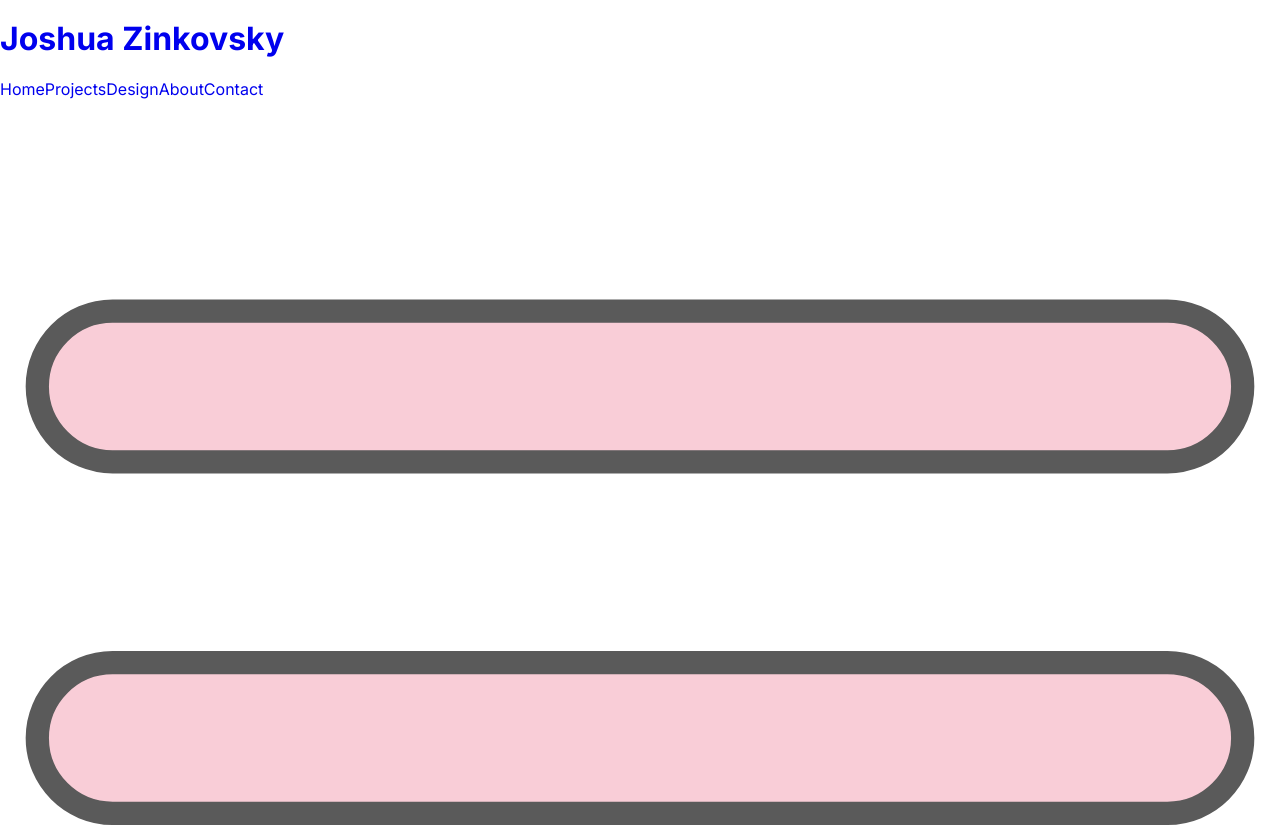
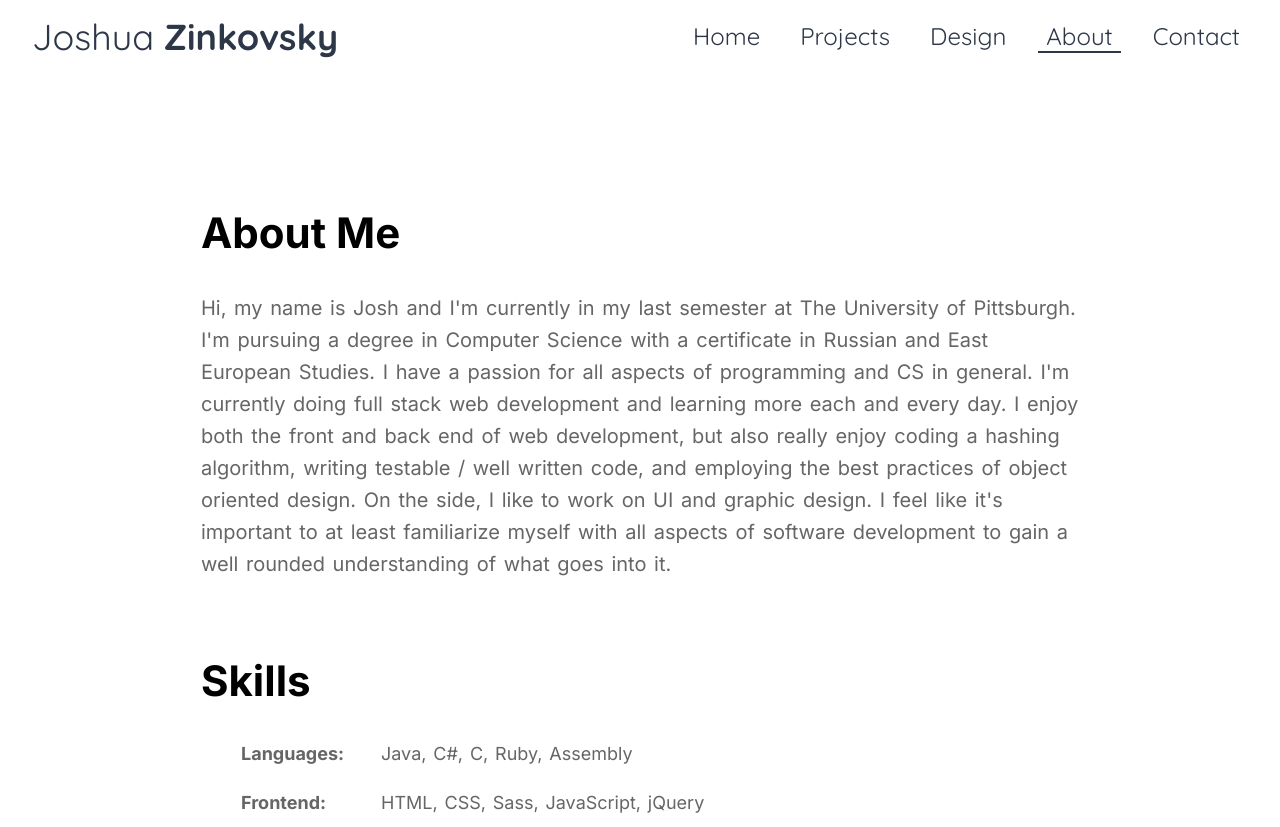
Before and after one commit to Josh961/Personal-Website, an Angular app: page /about in a window 1280 px wide. Shown: the top 827 px of the page. Built offline with nearby package versions, Linux system fonts and the light colour scheme.

Commit message:
Remove hardcoded navigation and replace with an angular component

```diff
--- a/src/app/modules/about/about.module.ts
+++ b/src/app/modules/about/about.module.ts
@@ -1,11 +1,13 @@
 import { NgModule } from '@angular/core';
 import { RouterModule } from '@angular/router';
+import { SharedModule } from '../shared/shared.module';
+import { routes } from './about.routes';
 import { AboutComponent } from './component/about.component';
-import { routes } from './about.routes';
 
 @NgModule({
   imports: [
-    RouterModule.forChild(routes)
+    RouterModule.forChild(routes),
+    SharedModule
   ],
   exports: [],
   declarations: [
--- a/src/app/modules/about/component/about.component.html
+++ b/src/app/modules/about/component/about.component.html
@@ -1,28 +1,4 @@
-<nav class="main-nav">
-  <div class="nav-header">
-    <h1>
-      <a href="index.html"><span>Joshua </span>Zinkovsky</a>
-    </h1>
-  </div>
-  <div class="nav-section">
-    <a class="nav-link" href="index.html">Home</a>
-    <a class="nav-link" href="projects.html">Projects</a>
-    <a class="nav-link" href="design.html">Design</a>
-    <a class="nav-link selected" href="about.html">About</a>
-    <a class="nav-link" href="contact.html">Contact</a>
-    <img id="menu-btn" class="menu-btn" src="assets/images/menu.svg" alt="Menu">
-  </div>
-</nav>
-<div id="mobile-menu" class="mobile-menu">
-  <span class="close">&times;</span>
-  <div class="nav-list">
-    <a class="link" href="index.html">Home</a>
-    <a class="link" href="projects.html">Projects</a>
-    <a class="link" href="design.html">Design</a>
-    <a class="link -selected" href="about.html">About</a>
-    <a class="link" href="contact.html">Contact</a>
-  </div>
-</div>
+<app-navigation></app-navigation>
 
 <main>
   <div class="container">
--- a/src/app/modules/contact/component/contact.component.html
+++ b/src/app/modules/contact/component/contact.component.html
@@ -1,28 +1,4 @@
-<nav class="main-nav">
-  <div class="nav-header">
-    <h1>
-      <a href="index.html"><span>Joshua </span>Zinkovsky</a>
-    </h1>
-  </div>
-  <div class="nav-section">
-    <a class="nav-link" href="index.html">Home</a>
-    <a class="nav-link" href="projects.html">Projects</a>
-    <a class="nav-link" href="design.html">Design</a>
-    <a class="nav-link" href="about.html">About</a>
-    <a class="nav-link selected" href="contact.html">Contact</a>
-    <img id="menu-btn" class="menu-btn" src="assets/images/menu.svg" alt="Menu">
-  </div>
-</nav>
-<div id="mobile-menu" class="mobile-menu">
-  <span class="close">&times;</span>
-  <div class="nav-list">
-    <a class="link" href="index.html">Home</a>
-    <a class="link" href="projects.html">Projects</a>
-    <a class="link" href="design.html">Design</a>
-    <a class="link" href="about.html">About</a>
-    <a class="link -selected" href="contact.html">Contact</a>
-  </div>
-</div>
+<app-navigation></app-navigation>
 
 <main class="-grid-margin">
   <div class="grid-container">
--- a/src/app/modules/contact/contact.module.ts
+++ b/src/app/modules/contact/contact.module.ts
@@ -1,11 +1,13 @@
 import { NgModule } from '@angular/core';
 import { RouterModule } from '@angular/router';
+import { SharedModule } from '../shared/shared.module';
 import { ContactComponent } from './component/contact.component';
 import { routes } from './contacat.routes';
 
 @NgModule({
   imports: [
-    RouterModule.forChild(routes)
+    RouterModule.forChild(routes),
+    SharedModule
   ],
   exports: [],
   declarations: [
--- a/src/app/modules/design/component/design.component.html
+++ b/src/app/modules/design/component/design.component.html
@@ -1,28 +1,4 @@
-<nav class="main-nav">
-  <div class="nav-header">
-    <h1>
-      <a href="index.html"><span>Joshua </span>Zinkovsky</a>
-    </h1>
-  </div>
-  <div class="nav-section">
-    <a class="nav-link" href="index.html">Home</a>
-    <a class="nav-link" href="projects.html">Projects</a>
-    <a class="nav-link selected" href="design.html">Design</a>
-    <a class="nav-link" href="about.html">About</a>
-    <a class="nav-link" href="contact.html">Contact</a>
-    <img id="menu-btn" class="menu-btn" src="assets/images/menu.svg" alt="Menu">
-  </div>
-</nav>
-<div id="mobile-menu" class="mobile-menu">
-  <span class="close">&times;</span>
-  <div class="nav-list">
-    <a class="link" href="index.html">Home</a>
-    <a class="link" href="projects.html">Projects</a>
-    <a class="link -selected" href="design.html">Design</a>
-    <a class="link" href="about.html">About</a>
-    <a class="link" href="contact.html">Contact</a>
-  </div>
-</div>
+<app-navigation></app-navigation>
 
 <main>
 </main>
--- a/src/app/modules/design/design.module.ts
+++ b/src/app/modules/design/design.module.ts
@@ -1,11 +1,13 @@
 import { NgModule } from '@angular/core';
 import { RouterModule } from '@angular/router';
+import { SharedModule } from '../shared/shared.module';
 import { DesignComponent } from './component/design.component';
 import { routes } from './design.routes';
 
 @NgModule({
   imports: [
-    RouterModule.forChild(routes)
+    RouterModule.forChild(routes),
+    SharedModule
   ],
   exports: [],
   declarations: [
--- a/src/app/modules/home/component/home.component.html
+++ b/src/app/modules/home/component/home.component.html
@@ -1,18 +1,5 @@
 <div class="home">
-  <nav class="main-nav">
-    <div class="nav-header -fade">
-      <h1>
-        <a href="index.html"><span>Joshua </span>Zinkovsky</a>
-      </h1>
-    </div>
-    <div class="nav-section -fade">
-      <a class="nav-link selected" href="index.html">Home</a>
-      <a class="nav-link" href="projects.html">Projects</a>
-      <a class="nav-link" href="design.html">Design</a>
-      <a class="nav-link" href="about.html">About</a>
-      <a class="nav-link" href="contact.html">Contact</a>
-    </div>
-  </nav>
+  <app-navigation></app-navigation>
 
   <!-- Home page specific elements and styling -->
   <div class="home-social-links-wrapper">
--- a/src/app/modules/home/home.module.ts
+++ b/src/app/modules/home/home.module.ts
@@ -1,11 +1,13 @@
 import { NgModule } from '@angular/core';
 import { RouterModule } from '@angular/router';
+import { SharedModule } from '../shared/shared.module';
 import { HomeComponent } from './component/home.component';
 import { routes } from './home.routes';
 
 @NgModule({
   imports: [
-    RouterModule.forChild(routes)
+    RouterModule.forChild(routes),
+    SharedModule
   ],
   exports: [],
   declarations: [
--- a/src/app/modules/projects/component/projects.component.html
+++ b/src/app/modules/projects/component/projects.component.html
@@ -1,28 +1,4 @@
-<nav class="main-nav">
-  <div class="nav-header">
-    <h1>
-      <a href="index.html"><span>Joshua </span>Zinkovsky</a>
-    </h1>
-  </div>
-  <div class="nav-section">
-    <a class="nav-link" href="index.html">Home</a>
-    <a class="nav-link selected" href="projects.html">Projects</a>
-    <a class="nav-link" href="design.html">Design</a>
-    <a class="nav-link" href="about.html">About</a>
-    <a class="nav-link" href="contact.html">Contact</a>
-    <img id="menu-btn" class="menu-btn" src="assets/images/menu.svg" alt="Menu">
-  </div>
-</nav>
-<div id="mobile-menu" class="mobile-menu">
-  <span class="close">&times;</span>
-  <div class="nav-list">
-    <a class="link" href="index.html">Home</a>
-    <a class="link -selected" href="projects.html">Projects</a>
-    <a class="link" href="design.html">Design</a>
-    <a class="link" href="about.html">About</a>
-    <a class="link" href="contact.html">Contact</a>
-  </div>
-</div>
+<app-navigation></app-navigation>
 
 <div class="container">
   <!-- ch@ -->
--- a/src/app/modules/projects/projects.module.ts
+++ b/src/app/modules/projects/projects.module.ts
@@ -1,11 +1,13 @@
 import { NgModule } from '@angular/core';
 import { RouterModule } from '@angular/router';
+import { SharedModule } from '../shared/shared.module';
 import { ProjectsComponent } from './component/projects.component';
 import { routes } from './projects.routes';
 
 @NgModule({
   imports: [
-    RouterModule.forChild(routes)
+    RouterModule.forChild(routes),
+    SharedModule
   ],
   exports: [],
   declarations: [
```
